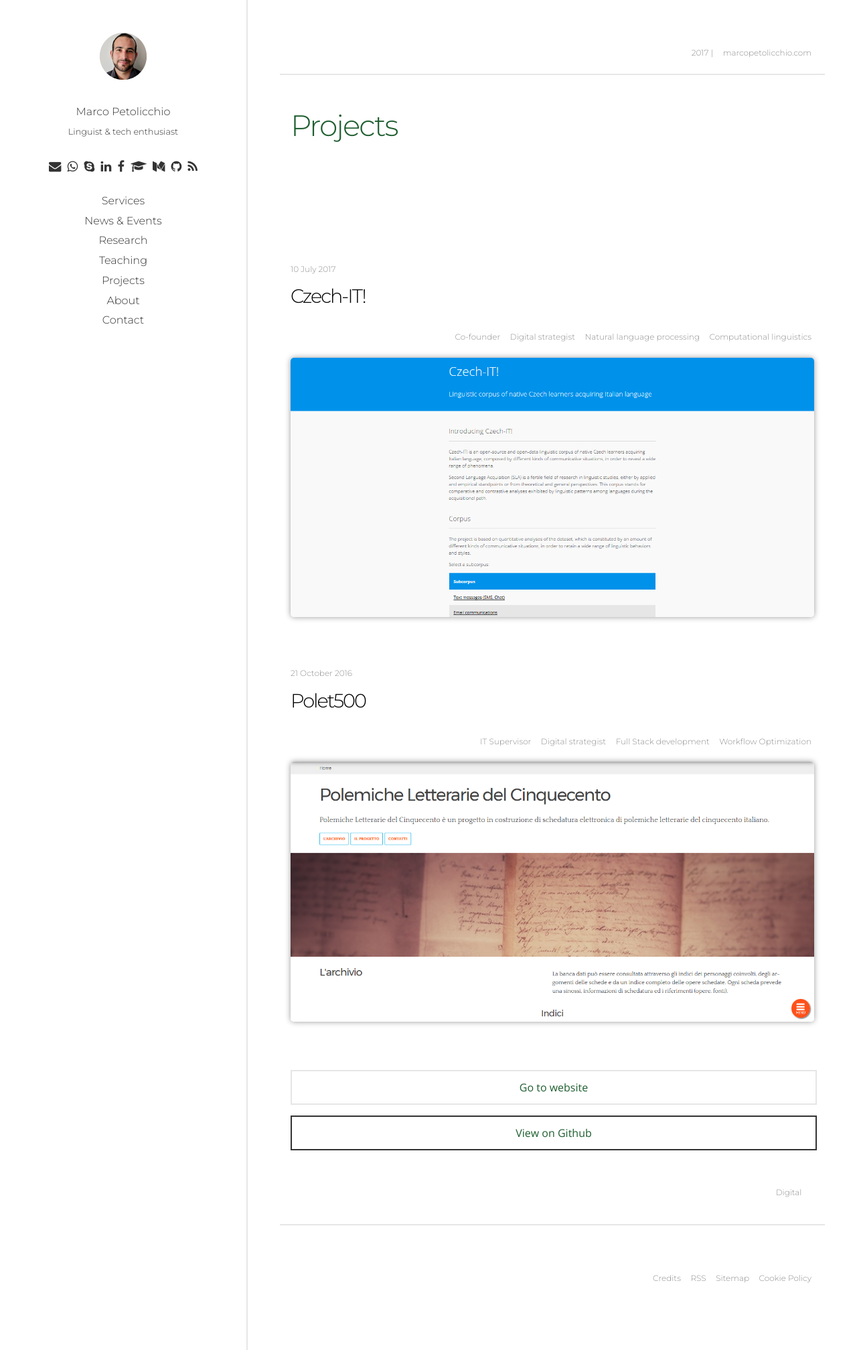
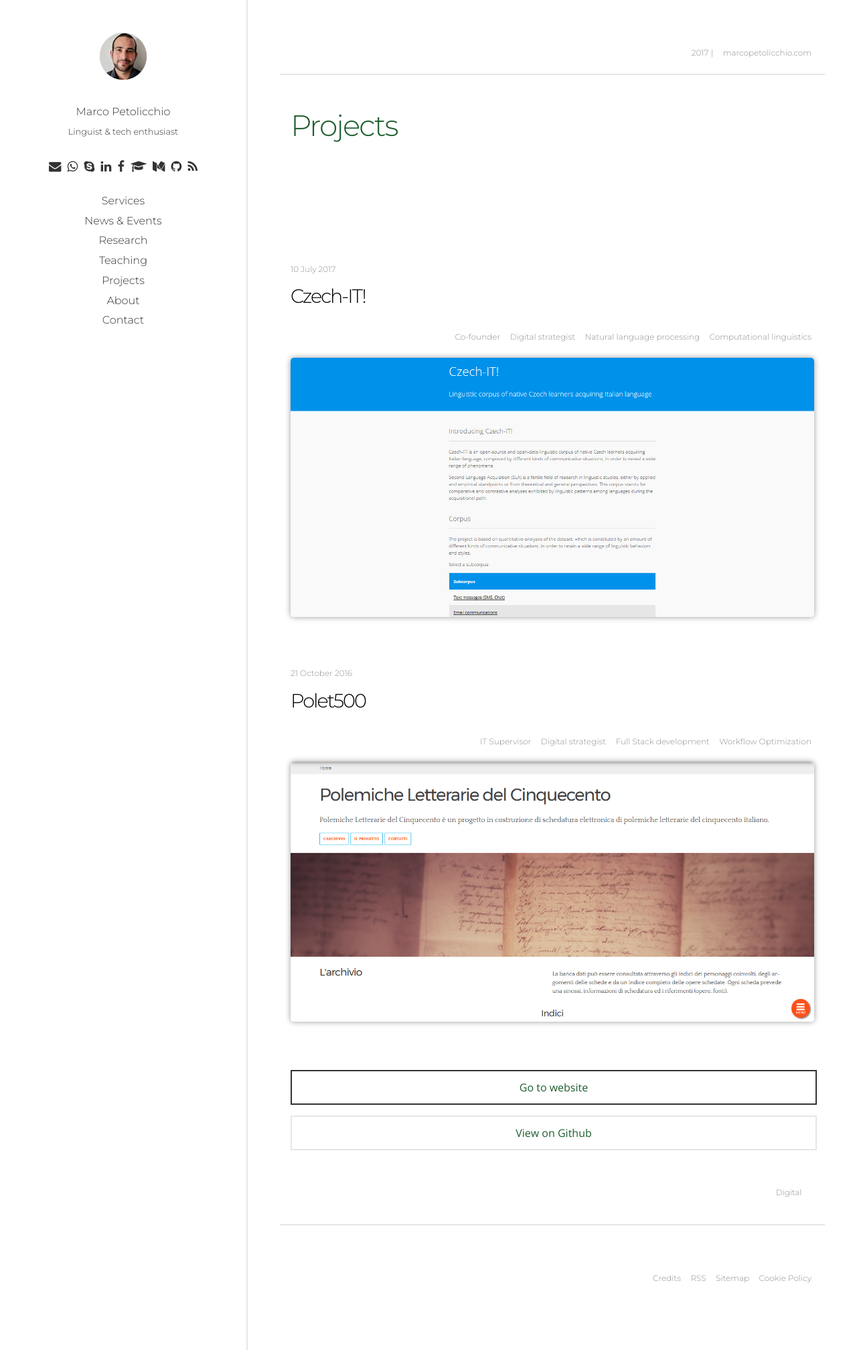
Before and after one commit to p-marco/p-marco.github.io, a Jekyll site: the page built from projects.md, in a window 1280 px wide. Shown: the whole page at 67% size. Built offline with Jekyll 4.4.1, drawn with Linux system fonts in a browser that asks for light colours; our own code applies the rules of GitHub Pages for plain Markdown files.

Commit message:
new commit

```diff
--- a/assets/css/styles.scss
+++ b/assets/css/styles.scss
@@ -302,19 +302,20 @@
 }
 
 .btn-primary{
+	background: $color-accent--dark;
+	border-color: $color-accent;
+	color: #fff;
+}
+.btn-primary--outline{
+	border-color: $color-accent--dark;
+}
+.btn-secundary{
 	background: $color-accent;
 	border-color: $color-accent;
 }
-.btn-primary--outline{
-	border-color: $color-accent;
-}
-.btn-secundary{
-	background: $color-accent--dark;
-	border-color: $color-accent--dark;
-}
 
 .btn-secundary--outline{
-	border-color: $color-accent--dark;
+	border-color: $color-accent;
 }
 
 small {
```
